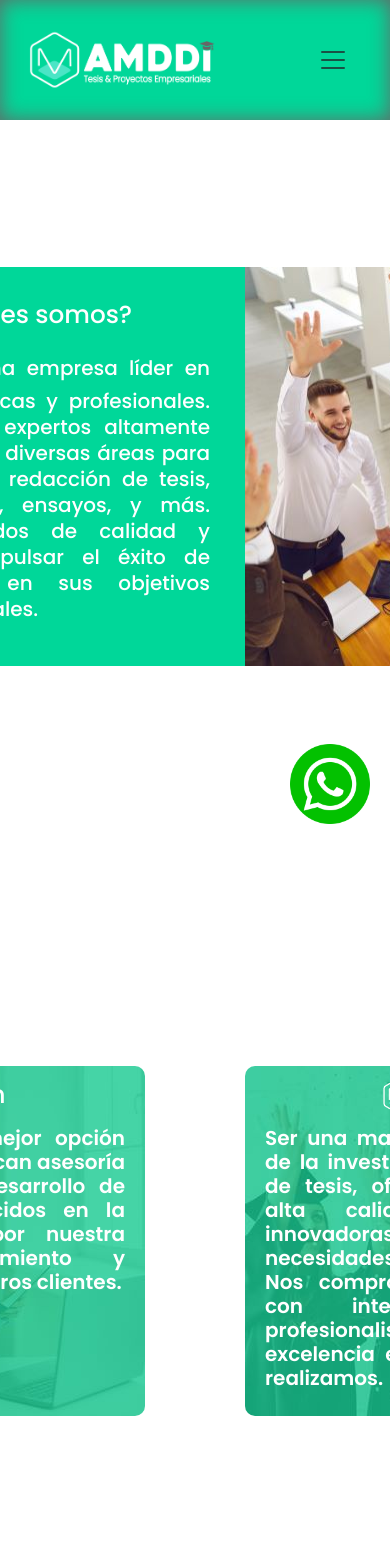
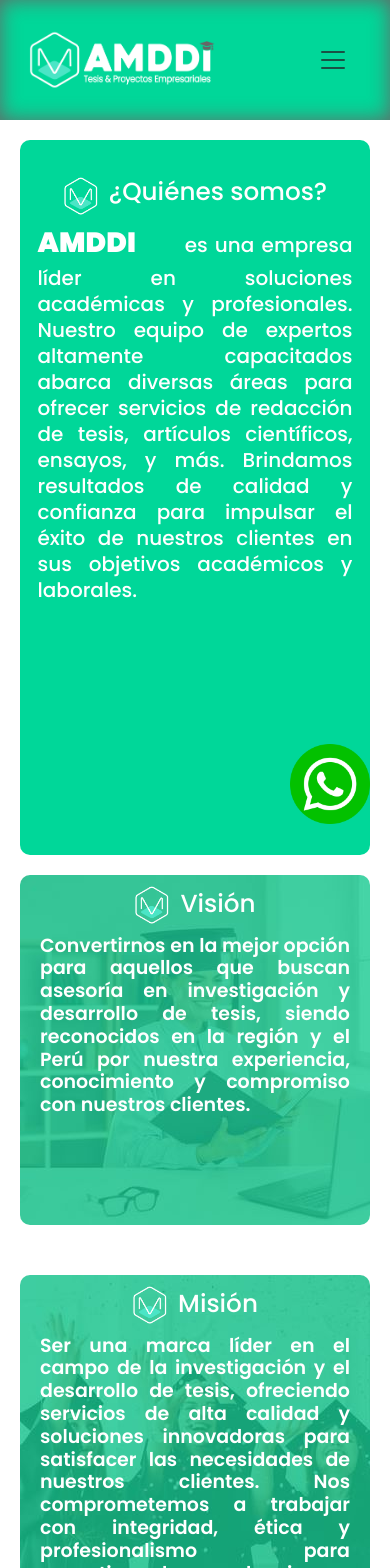
Before and after one commit to CJRS1/AMDDI, a React (Create React App) app in the folder amddi_project/: page /AMDDI/nosotros in a window 390 px wide. Shown: the top 1568 px of the page. Built offline with nearby package versions, Linux system fonts and the light colour scheme.

Commit message:
Se hizo la página responsiva en la sección de Nosotros

```diff
--- a/amddi_project/src/components/Header.js
+++ b/amddi_project/src/components/Header.js
@@ -70,7 +70,6 @@
                             <li className="nav-item">
                                 <Link to="/AMDDI/emprendimientojoven" className="nav-link" onClick={handleLinkClick}>Emprendimiento Joven </Link>
                             </li>
-
                             <li className="nav-item">
                                 <Link to="/AMDDI/testimonios" className="nav-link" onClick={handleLinkClick}>Testimonios </Link>
                             </li>
--- a/amddi_project/src/styles/Nosotros.css
+++ b/amddi_project/src/styles/Nosotros.css
@@ -293,4 +293,54 @@
 
 .accordion-button::after {
   filter: brightness(0) invert(1);
+}
+
+@media (max-width: 768px) {
+  .quienessomos {
+    width: 360px;
+    height: 100vh;
+    margin-top: 50px;
+  }
+  .quienessomos-container {
+    width: 350px;
+    height: 100%;
+    padding-left: 0;
+  }
+  .quienessomos-img {
+    display: none;
+    width: 0;
+    height: 0;
+  }
+  .quienessomos-descripcion {
+    width: 90%;
+    margin-right: 0;
+    top: 5%;
+  }
+  .vimi-container {
+    width: 350px;
+    flex-direction: column;
+  }
+  .vision {
+    width: 350px !important;
+  }
+  .vision h4 {
+    font-size: 19px !important;
+  }
+  .mision {
+    width: 350px !important;
+    margin-top: 50px;
+  }
+  .mision h4 {
+    font-size: 19px !important;
+  }
+  .valores-container {
+    width: 350px !important;
+    margin: 20px 0 20px 0 !important;
+  }
+  .valores {
+    width: 350px !important;
+  }
+  .accordion {
+    width: 350px !important;
+  }
 }/*# sourceMappingURL=Nosotros.css.map */
--- a/amddi_project/src/styles/Nosotros.scss
+++ b/amddi_project/src/styles/Nosotros.scss
@@ -165,3 +165,56 @@
 .accordion-button::after {
     filter: brightness(0) invert(1);
 }
+
+@media (max-width: 768px){
+    .quienessomos{
+        width: 360px;
+        height: 100vh;
+        margin-top: 50px;
+
+    }
+    .quienessomos-container{
+        width: 350px;
+        height: 100%;
+        padding-left: 0;
+
+    }
+    .quienessomos-img{
+        display: none;
+        width: 0;
+        height: 0;
+    }
+    .quienessomos-descripcion{
+        width: 90%;
+        margin-right: 0;
+        top: 5%;
+    }
+    .vimi-container{
+        width: 350px;
+        flex-direction: column;
+    }
+    .vision{
+        width: 350px !important;
+        h4{
+            font-size: 19px !important;
+        }
+
+    }
+    .mision{
+        width: 350px !important;
+        margin-top: 50px;
+        h4{
+            font-size: 19px !important;
+        }
+    }
+    .valores-container{
+        width: 350px !important;
+        margin: 20px 0 20px 0 !important;
+    }
+    .valores{
+        width: 350px !important;
+    }
+    .accordion{
+        width: 350px !important;
+    }
+}
```
Also changed, not shown: 1 other file (tests, documents, lock files or other folders).
